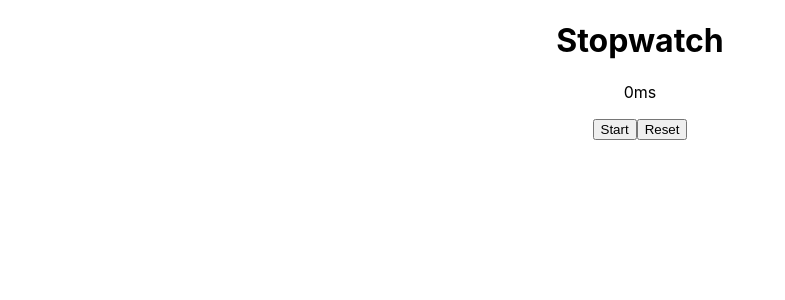
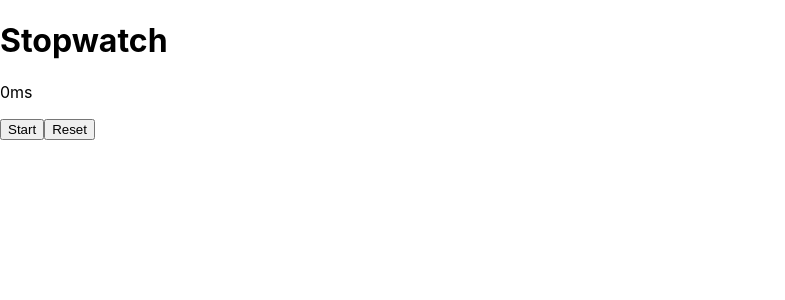
Before and after one commit to Bwiltz/my-react-stopwatch, a React (Create React App) app: page / in a window 1280 px wide. Shown: the top 300 px of the page, without its empty margins (0-785 px from the left). Built offline with nearby package versions, Linux system fonts and the light colour scheme.

Commit message:
makes Stopwatch a class component

```diff
--- a/src/App.js
+++ b/src/App.js
@@ -4,16 +4,22 @@ import './App.css';
 
 class App extends Component {
   render() {
+    const { status, runningTime} = this.props;
     return (
-      <div className="App">
+      <div>
         <h1>Stopwatch</h1>
         <Stopwatch status={false} runningTime={0} />
       </div>
     );
   }
 }
-
-function Stopwatch({ status, runningTime }) {
+class Stopwatch extends Component {
+  state = {
+    status: false,
+    runningTime: 0
+  };
+  render() {
+    const { status, runningTime } = this.state;
     return (
       <div>
         <p>{runningTime}ms</p>
@@ -22,5 +28,6 @@ function Stopwatch({ status, runningTime }) {
       </div>
     );
   }
+}
 
 export default App;
```
Lines whose indentation alone changed are shown as unchanged.
